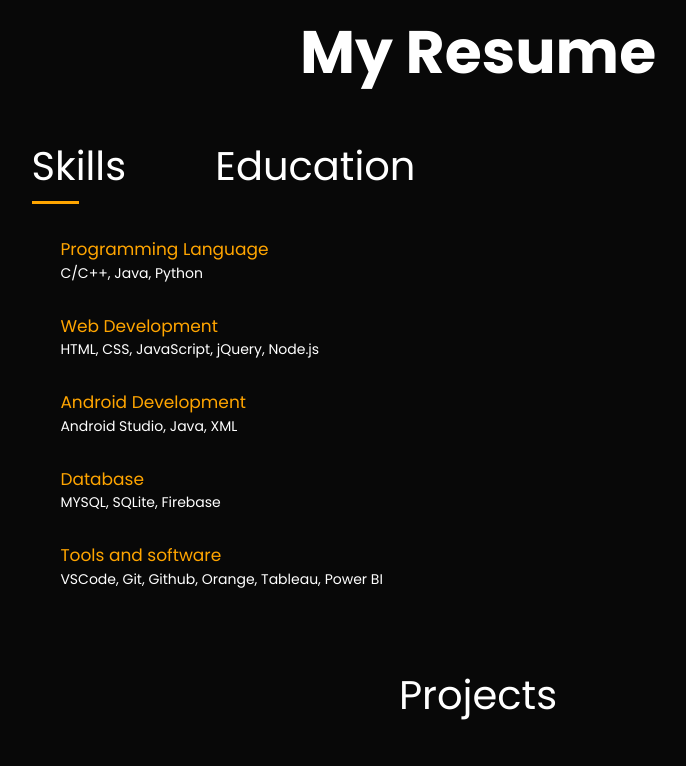
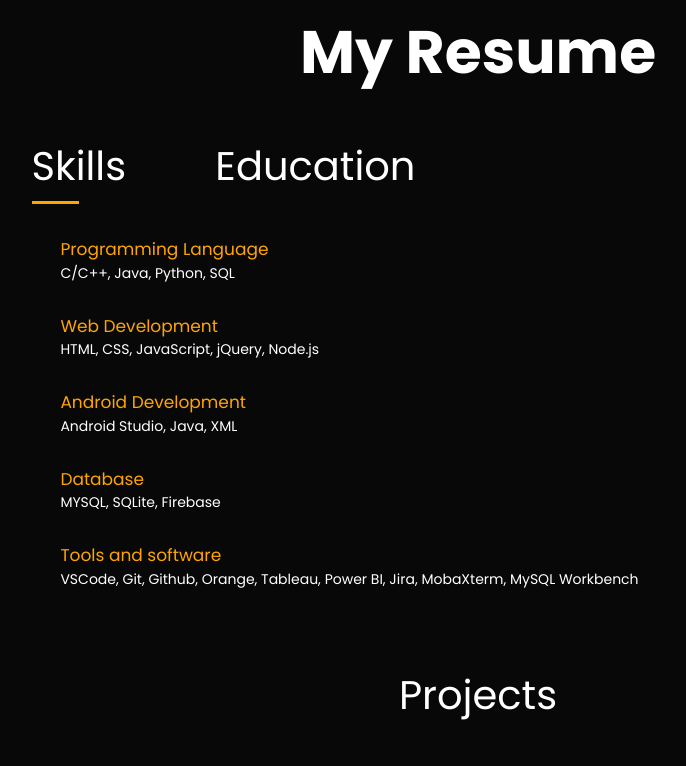
Before and after one commit to Vinaykarande/Portfolio, a plain HTML site: page index.html in a window 1280 px wide. Shown: the part 1336-2102 px from the top of the page, without its empty margins (162-848 px from the left). Drawn offline with nearby package versions, Linux system fonts and the light colour scheme; a web font is replaced by a local one.

Commit message:
Update index.html

```diff
--- a/index.html
+++ b/index.html
@@ -56,7 +56,7 @@
                 <div class="about-col-2">
                     <h1 class="sub-title">About Me</h1>
                     <p>As an ambitious and motivated person, I am eager to embark on a rewarding journey in the world of
-                        technology as a web developer and designer, graphic designer, and software developer.My
+                        technology as a web developer and designer, graphic designer, and software developer. My
                         adaptability, creativity, and strong problem-solving skills make me a fast learner and a
                         valuable addition to any team.</p>
                     <p>Name : Vinay Uttam Karande</p>
@@ -80,16 +80,16 @@
             </div>
             <div class="tabs-contents active-tab" id="Skills">
                 <ul>
-                    <li><span>Programming Language</span><br>C/C++, Java, Python</li>
+                    <li><span>Programming Language</span><br>C/C++, Java, Python, SQL</li>
                     <li><span>Web Development</span><br>HTML, CSS, JavaScript, jQuery, Node.js</li>
                     <li><span>Android Development</span><br>Android Studio, Java, XML</li>
                     <li><span>Database</span><br>MYSQL, SQLite, Firebase</li>
-                    <li><span>Tools and software</span><br>VSCode, Git, Github, Orange, Tableau, Power BI</li>
+                    <li><span>Tools and software</span><br>VSCode, Git, Github, Orange, Tableau, Power BI, Jira, MobaXterm, MySQL Workbench</li>
                 </ul>
             </div>
             <div class="tabs-contents" id="Education">
                 <ul>
-                    <li><span>2024</span><br>B.Tech - Computer Science and Engineering<br>KIT's College of Engineering
+                    <li><span>2024</span><br>B.Tech - Computer Science and Engineering<br>KIT's College of Engineering<br>Result - 8.25 CGPA.
                     </li>
                     <li><span>2020</span><br>HSC<br>Vivekananda College Kolhapur<br>Result - 72.92%</li>
                     <li><span>2018</span><br>SSC<br>Sou. S.M.Lohiya High School Kolhapur<br>Result - 87.00%</li>
```
